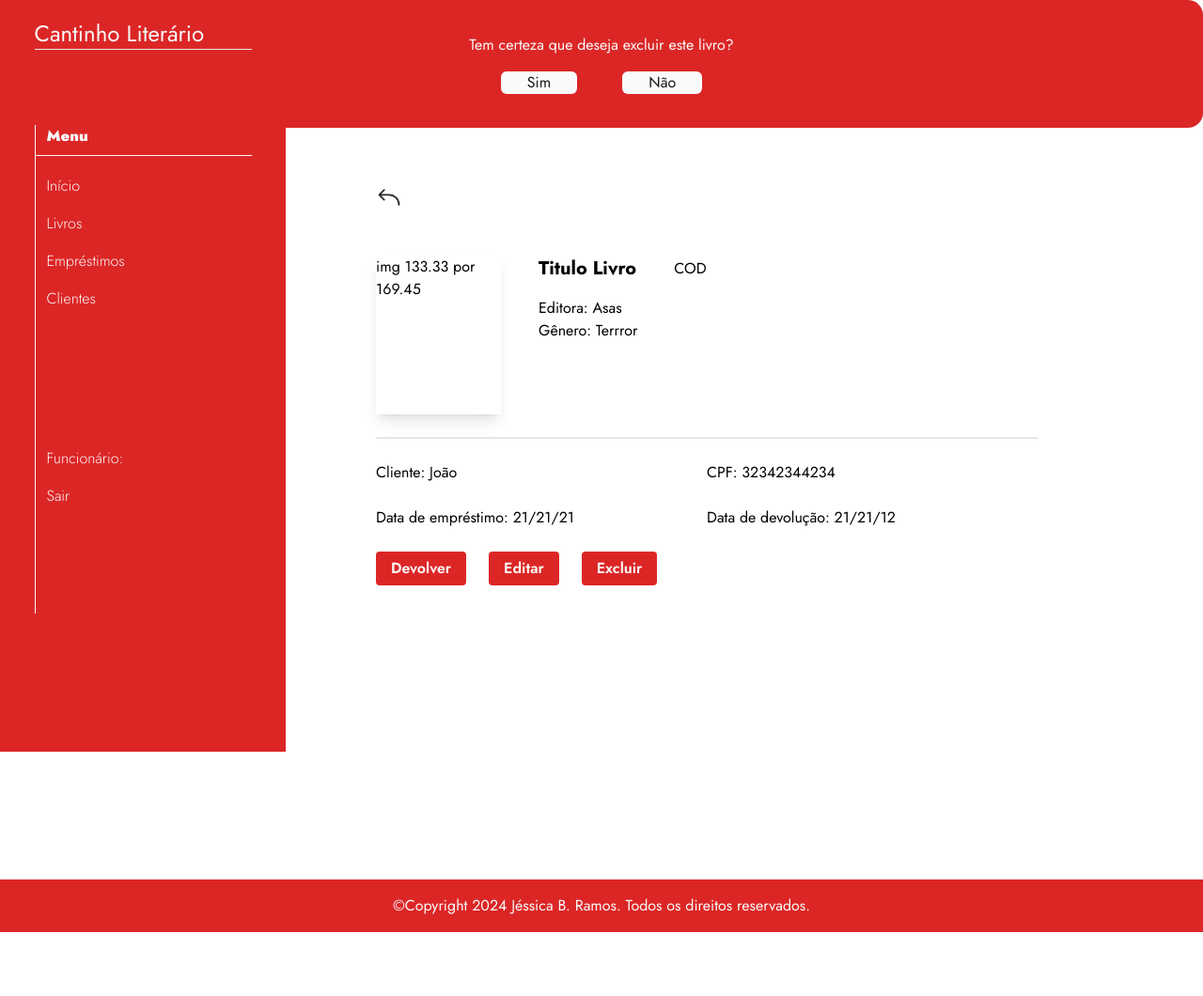
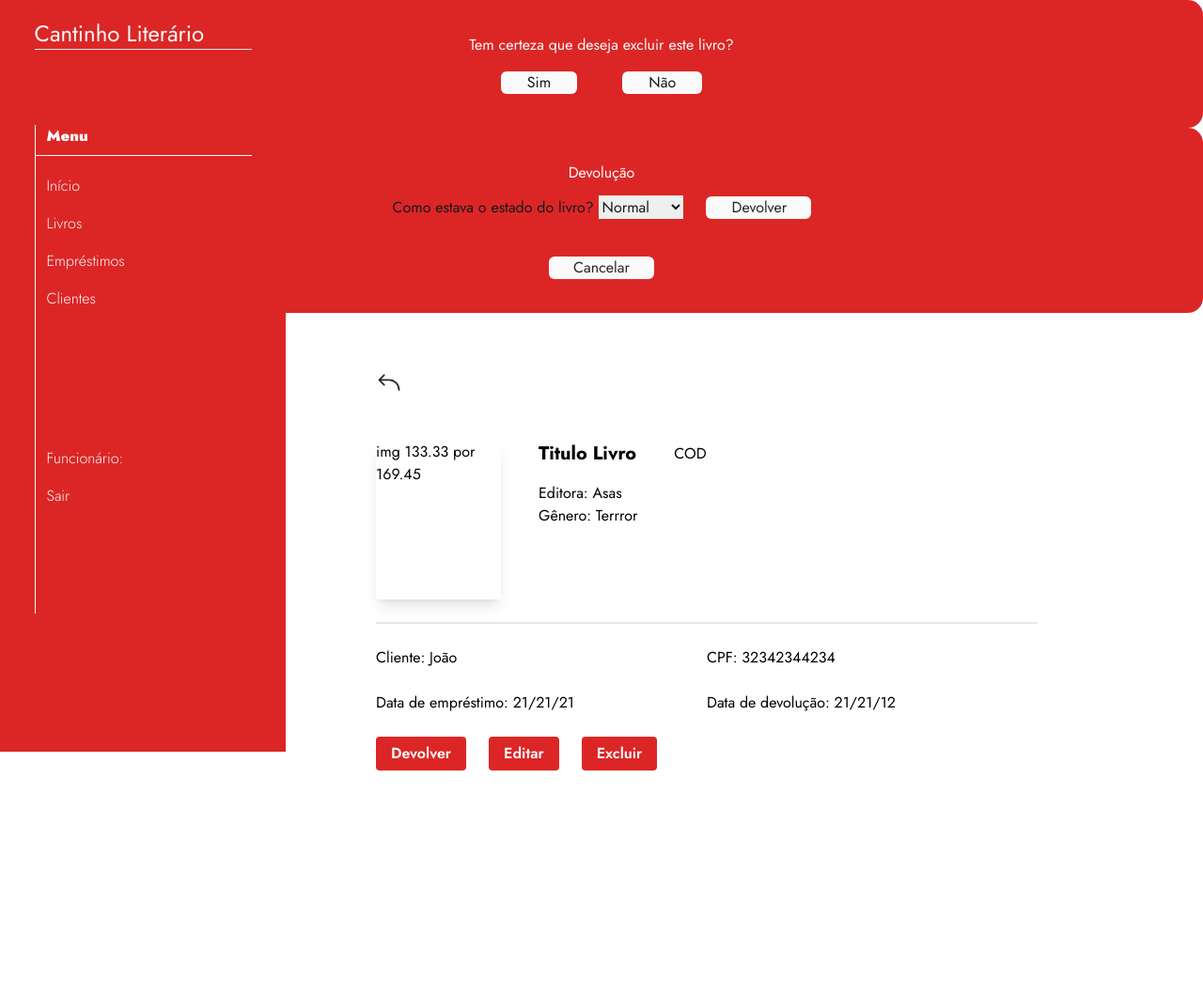
Before and after one commit to Jessybr/Cantinho-Literario, a PHP site: page /view/info-emprestimo.php in a window 1280 px wide. Shown: the top 1060 px of the page at 94% size. Before the commit the page ends 992 px from the top, so only its background shows below. Run offline with PHP 8.4, Linux system fonts and the light colour scheme; style sheets or scripts are compiled from the project's sources.

Commit message:
feat: add alert and button to finalize lendings

```diff
--- a/view/info-emprestimo.php
+++ b/view/info-emprestimo.php
@@ -9,6 +9,7 @@
     <link rel="stylesheet" href="../assets/table.css">
     <link rel="stylesheet" href="../assets/header.css">
     <link rel="stylesheet" href="../assets/footer.css">
+    <link rel="stylesheet" href="../assets/alert.css">
     <link rel="preconnect" href="https://fonts.googleapis.com">
     <link rel="preconnect" href="https://fonts.gstatic.com" crossorigin>
     <link href="https://fonts.googleapis.com/css2?family=Jost:ital,wght@0,100..900;1,100..900&display=swap" rel="stylesheet">
@@ -27,6 +28,24 @@
         </div>
     </div>
 
+    <div class="alert-devolucao bg-red-600 rounded-2xl text-zinc-900 flex flex-col items-center py-9 gap-3">
+        <h3 class="text-neutral-50">Devolução</h3>
+        <div class="flex flex-col gap-10">
+            <form action="" method="post" class="flex flex-wrap items-center w-full gap-6">
+                <label class="text-zinc-900">Como estava o estado do livro?
+                    <select name="" id="">
+                        <option value="">Normal</option>
+                        <option value="">Rabiscado</option>
+                        <option value="">Molhado</option>
+                        <option value="">Rasgado</option>
+                        <option value="">Perdido</option>
+                    </select>
+                </label>
+                <input type="submit" value="Devolver" class="px-7 rounded-md bg-neutral-50 text-zinc-800 w-28 self-center">
+            </form>
+            <button id='cancelDevolucaoBtn' class="w-28 px-4 rounded-md bg-neutral-50 text-zinc-800 self-center">Cancelar</button>
+        </div>
+    </div>
 
     <main class="h-screen ml-[20rem] pt-11 pl-20 sm:h-full sm:ml-1 sm:px-8">
         <div class="mb-12 pt-4">
@@ -57,7 +76,7 @@
             <p class="w-2/5 sm:w-full">Data de devolução: 21/21/12</p>
         </div>
         <div class="flex gap-6 sm:mb-8 sm:overflow-auto">
-            <a href="" class="self-start px-4 py-[6px] rounded text-neutral-50 font-semibold bg-red-600">Devolver</a>
+            <span id="finish-emprestimo" class="self-start px-4 py-[6px] rounded text-neutral-50 font-semibold bg-red-600">Devolver</span>
             <a href="./form-emprestimo.php" class="self-start px-4 py-[6px] rounded text-neutral-50 font-semibold bg-red-600">Editar</a>
             <span id="btn-delete" class="self-start px-4 py-[6px] rounded text-neutral-50 font-semibold bg-red-600 cursor-pointer">Excluir</span>
         </div>
@@ -65,5 +84,7 @@
 
     <?php include_once './components/footer.php' ?>
     <script src="../assets/script/menu.js"></script>
+    <script src="../assets/script/alertDelete.js"></script>
+    <script src="../assets/script/alertDevolucao.js"></script>
 </body>
 </html>
```
Also changed, not shown: index.php (+9 -8 lines), view/emprestimos.php (+23 -2 lines).
